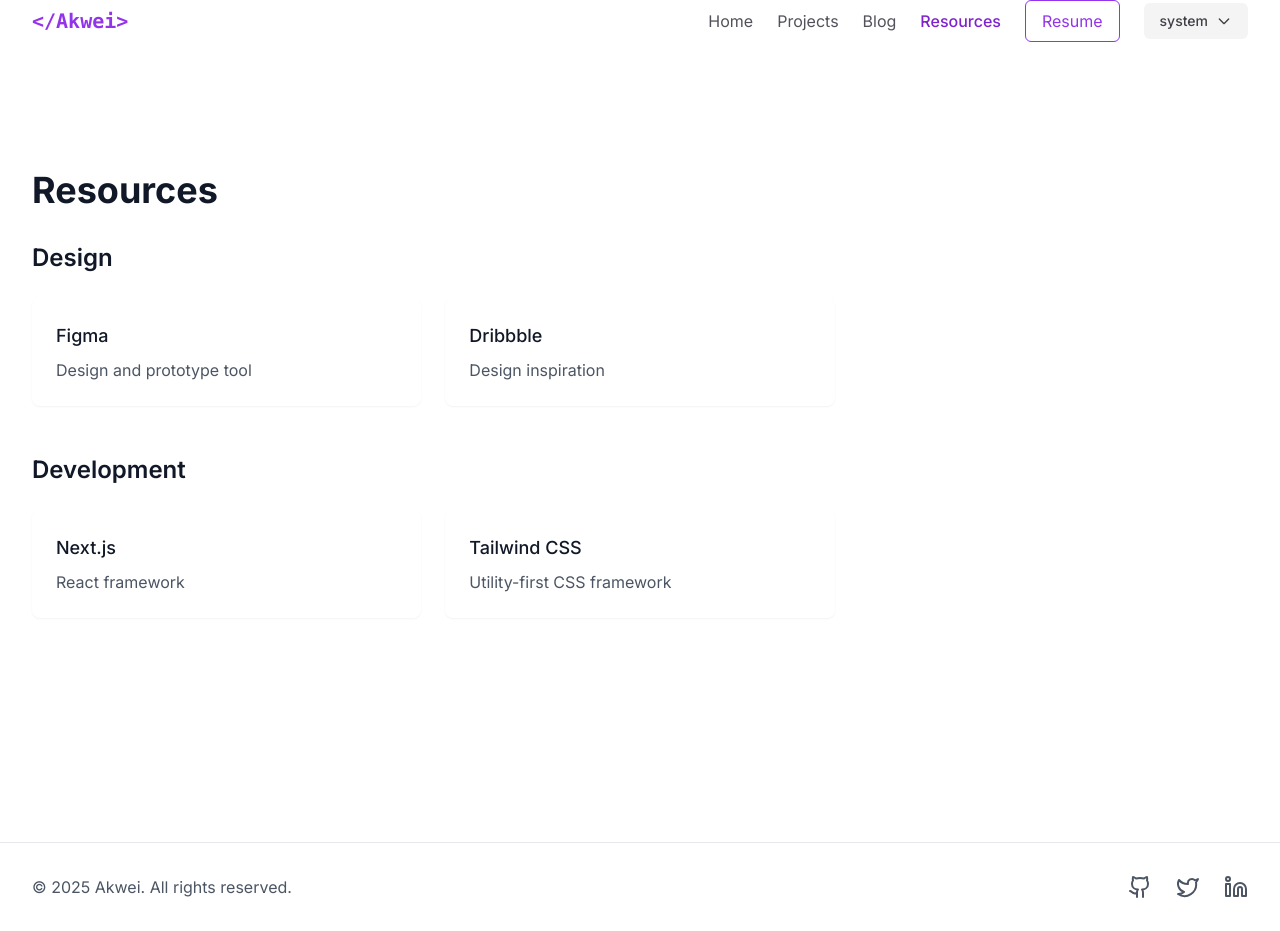
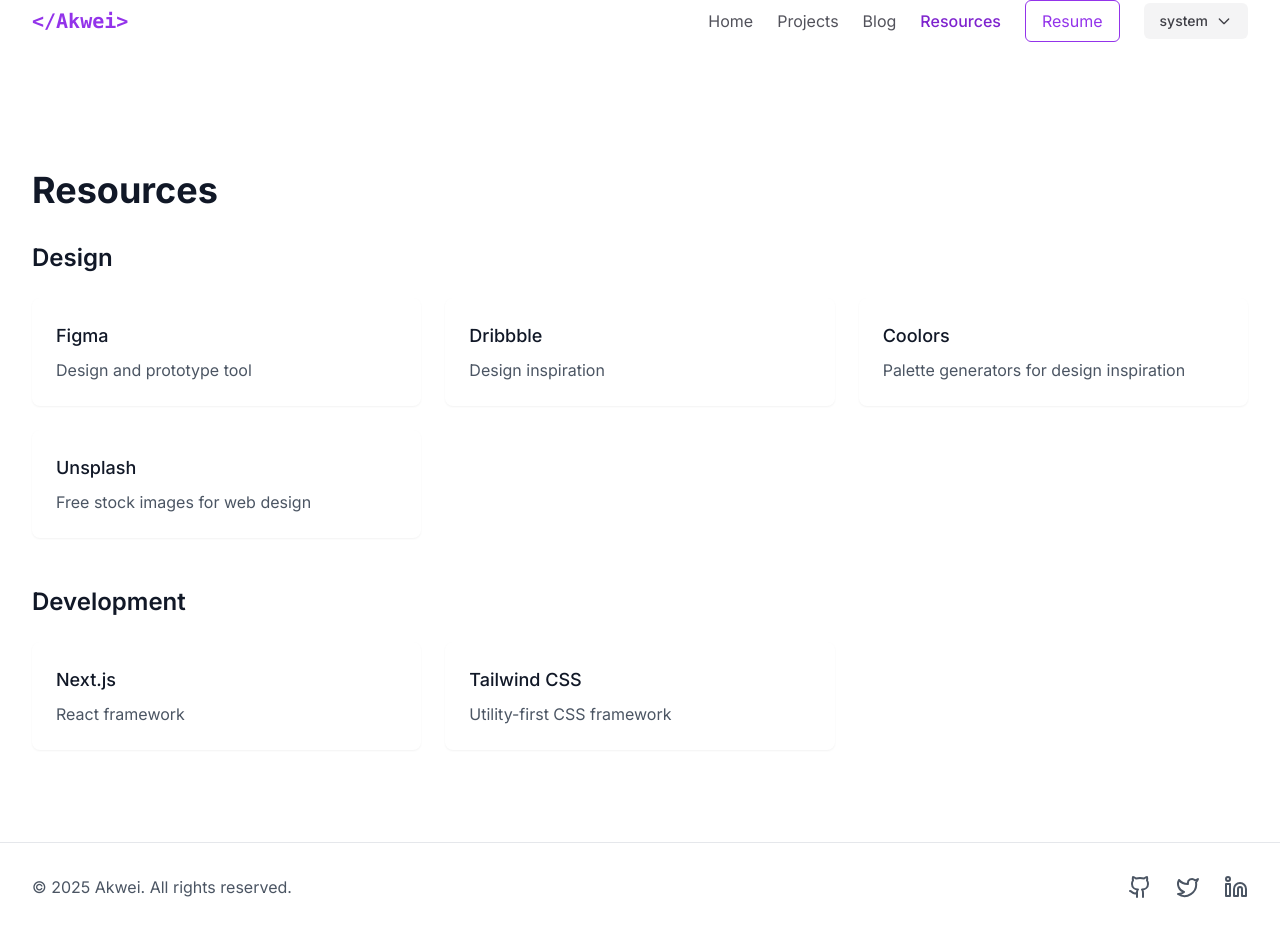
Before and after one commit to Akwei001/my-portfolio, a Next.js app: page /resources in a window 1280 px wide. Built offline with nearby package versions, Linux system fonts and the light colour scheme.

Commit message:
resources update

```diff
--- a/app/resources/page.tsx
+++ b/app/resources/page.tsx
@@ -13,6 +13,16 @@
         name: 'Dribbble',
         description: 'Design inspiration',
         url: 'https://dribbble.com',
+      },
+      {
+        name: 'Coolors',
+        description: 'Palette generators for design inspiration',
+        url: 'https://coolors.co',
+      },
+      {
+        name: 'Unsplash',
+        description: 'Free stock images for web design',
+        url: '',
       },
     ],
   },
```
